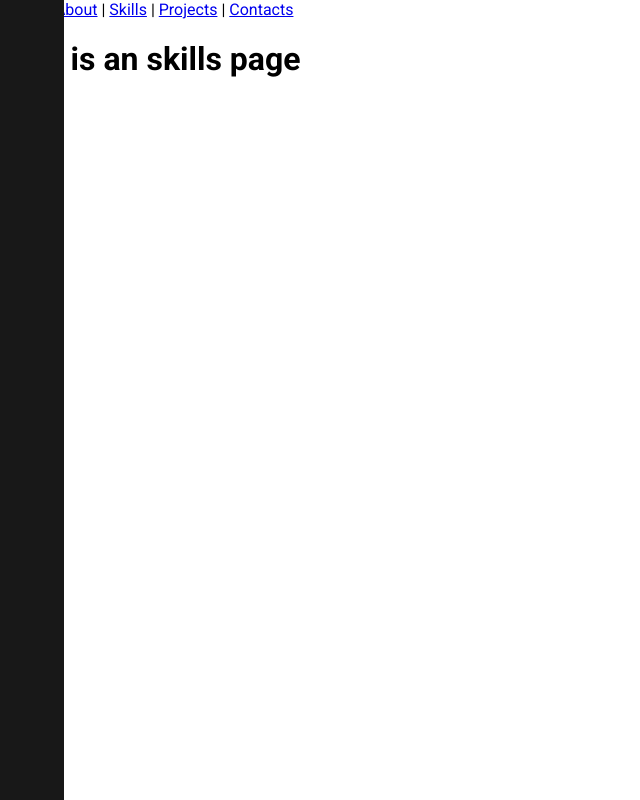
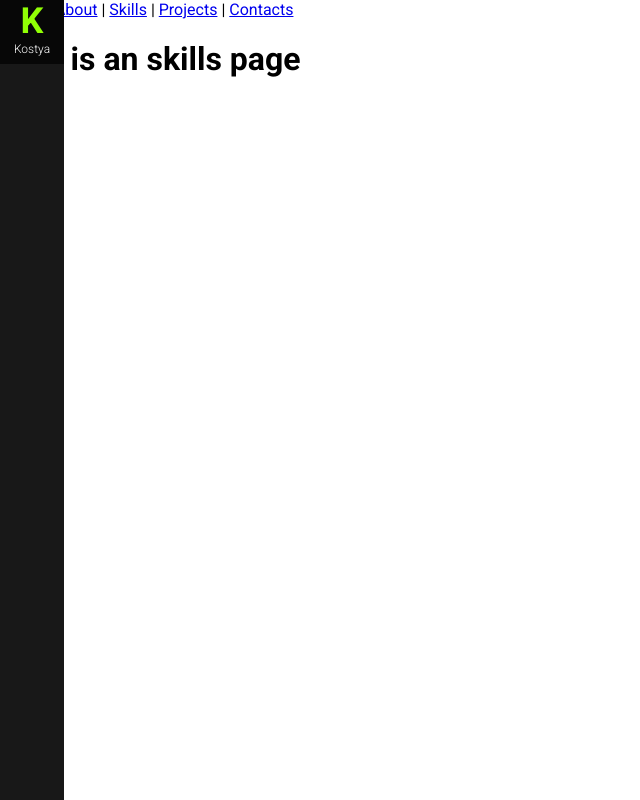
Before and after one commit to kostya-x/kostya-x.github.io, a Vue app: page /skills in a window 1280 px wide. Shown: the whole page, without its empty margins (0-640 px from the left). Built offline with nearby package versions, Linux system fonts and the light colour scheme.

Commit message:
add logo

```diff
--- /dev/null
+++ b/src/components/Logo.vue
@@ -0,0 +1,40 @@
+<template>
+  <div class="logo">
+    <router-link class="logo__link" to="/">
+      <span class="logo__k">K</span>
+      <span class="logo__kostya">Kostya</span>
+    </router-link>
+  </div>
+</template>
+
+<style lang="scss">
+@import "../scss/_variables.scss";
+
+.logo {
+  min-width: 64px;
+  width: 64px;
+  height: 64px;
+  background-color: #070707;
+  &__link {
+    width: 100%;
+    height: 100%;
+    display: flex;
+    flex-direction: column;
+    align-content: center;
+    margin-top: 0;
+    margin-bottom: 0;
+    text-align: center;
+    text-decoration: none;
+  }
+  &__k {
+    font-size: 36px;
+    font-weight: bold;
+    color: $color-accent;
+  }
+  &__kostya {
+    font-size: 12px;
+    font-weight: 300;
+    color: #fff;
+  }
+}
+</style>
--- a/src/components/TheHeader.vue
+++ b/src/components/TheHeader.vue
@@ -1,8 +1,19 @@
 <template>
   <header class="header">
-    <div class="logo"></div>
+    <logo />
   </header>
 </template>
+
+<script>
+import Logo from "./Logo.vue";
+
+export default {
+  components: {
+    Logo
+  }
+};
+</script>
+
 <style lang="scss">
 @import "../scss/_variables.scss";
 
```
